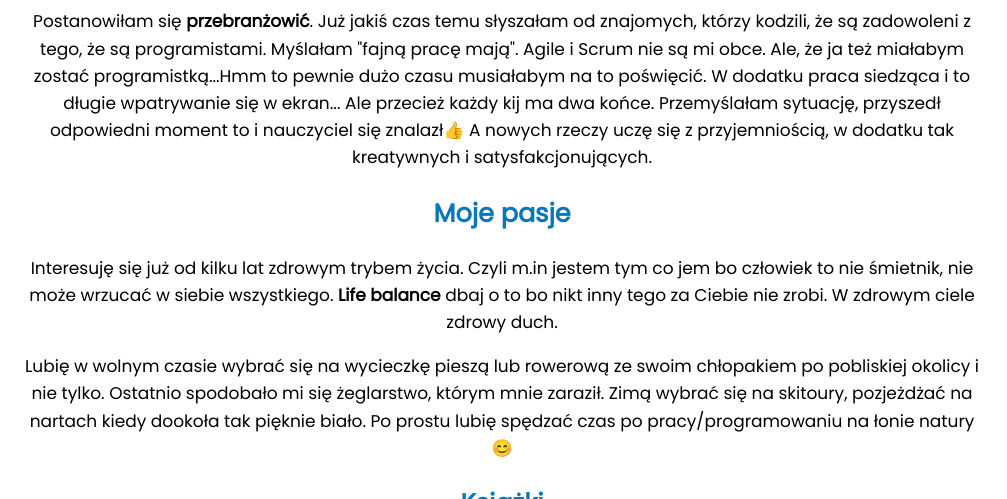
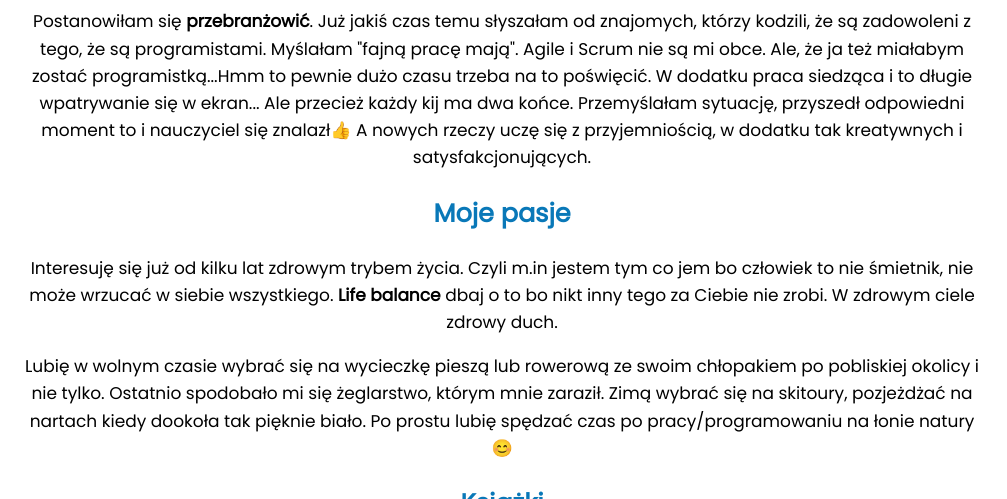
Before and after one commit to Karolcia333/Homepage, a plain HTML site: page index.html in a window 1280 px wide. Shown: the part 601-1100 px from the top of the page, without its empty margins (138-1145 px from the left). Drawn offline with nearby package versions, Linux system fonts and the light colour scheme.

Commit message:
updated content

```diff
--- a/index.html
+++ b/index.html
@@ -58,7 +58,7 @@
                 miałabym
                 zostać programistką...Hmm to
                 pewnie dużo
-                czasu musiałabym na to poświęcić. W
+                czasu trzeba na to poświęcić. W
                 dodatku
                 praca
                 siedząca i to
```
